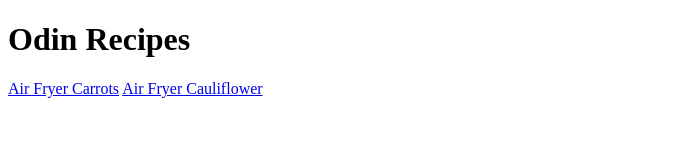
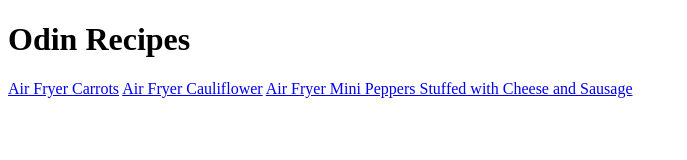
Before and after one commit to slowerplease/odin-recipes, a plain HTML site: page index.html in a window 1280 px wide. Shown: the whole page, without its empty margins (0-687 px from the left). Drawn offline with Linux system fonts and the light colour scheme.

Commit message:
Add air fryer stuffed mini pepper link to index

```diff
--- a/index.html
+++ b/index.html
@@ -8,5 +8,6 @@
     <h1>Odin Recipes</h1>
     <a href="./recipes/air-fryer-carrots.html">Air Fryer Carrots</a>
     <a href="./recipes/air-fryer-buffalo-cauliflower.html">Air Fryer Cauliflower</a>
+    <a href="./recipes/air-fryer-stuffed-mini-peppers.html">Air Fryer Mini Peppers Stuffed with Cheese and Sausage</a>
   </body>
 </html>
```
